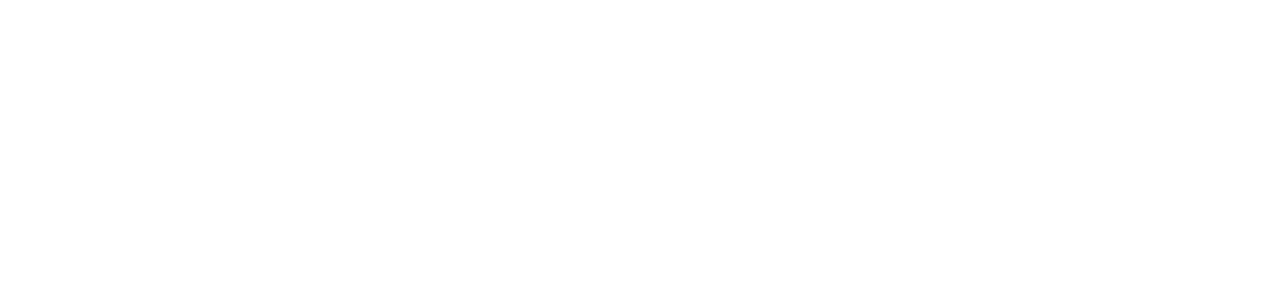
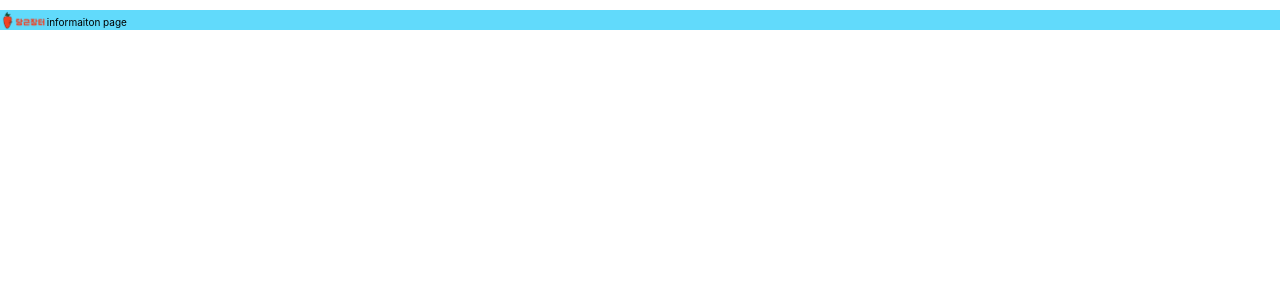
Before and after one commit to msh0108/carrot, a React (Create React App) app: page / in a window 1280 px wide. Shown: the top 300 px of the page. Built offline with nearby package versions, Linux system fonts and the light colour scheme.

Commit message:
Test: Test Commit

```diff
--- a/src/index.js
+++ b/src/index.js
@@ -3,10 +3,11 @@
 import './index.css';
 import App from './App';
 import reportWebVitals from './reportWebVitals';
+import Info from './info';
 
 ReactDOM.render(
   <React.StrictMode>
-    <App />
+    <Info />
   </React.StrictMode>,
   document.getElementById('root')
 );
--- /dev/null
+++ b/src/info.css
@@ -0,0 +1,68 @@
+.App {
+    text-align: center;
+  }
+
+  .App-logo {
+    height: 40vmin;
+    pointer-events: none;
+  }
+
+  @media (prefers-reduced-motion: no-preference) {
+    .App-logo {
+      animation: App-logo-spin infinite 20s linear;
+    }
+  }
+
+  .App-header {
+    background-color: #282c34;
+    min-height: 100vh;
+    display: flex;
+    flex-direction: column;
+    align-items: center;
+    justify-content: center;
+    font-size: calc(10px + 2vmin);
+    color: white;
+  }
+
+  .App-link {
+    color: #61dafb;
+  }
+
+  @keyframes App-logo-spin {
+    from {
+      transform: rotate(0deg);
+    }
+    to {
+      transform: rotate(360deg);
+    }
+  }
+
+
+
+
+  /* 은비 */
+.main{
+    position: absolute;
+    top:10px;
+    background-color: #61dafb;
+    width: 100%;
+    height: 20px;
+    vertical-align: center;
+
+}
+
+  .main-logo{
+    float: left;
+    height: inherit;
+
+  }
+
+
+  .main-text{
+      float: left;
+      font-size: 10px;
+      height: inherit;
+      text-align:center;
+      line-height: 250%;
+
+  }
--- /dev/null
+++ b/src/info.js
@@ -0,0 +1,14 @@
+import MainLogo from './main_logo.png';
+import './info.css';
+
+
+function Info() {
+  return (
+    <div className="main">
+      <img src={MainLogo} className="main-logo" />
+      <div className="main-text">informaiton page</div>
+    </div>
+  );
+}
+
+export default Info;
```
Also changed, not shown: public/main_logo.png (added), src/main_logo.png (added).
